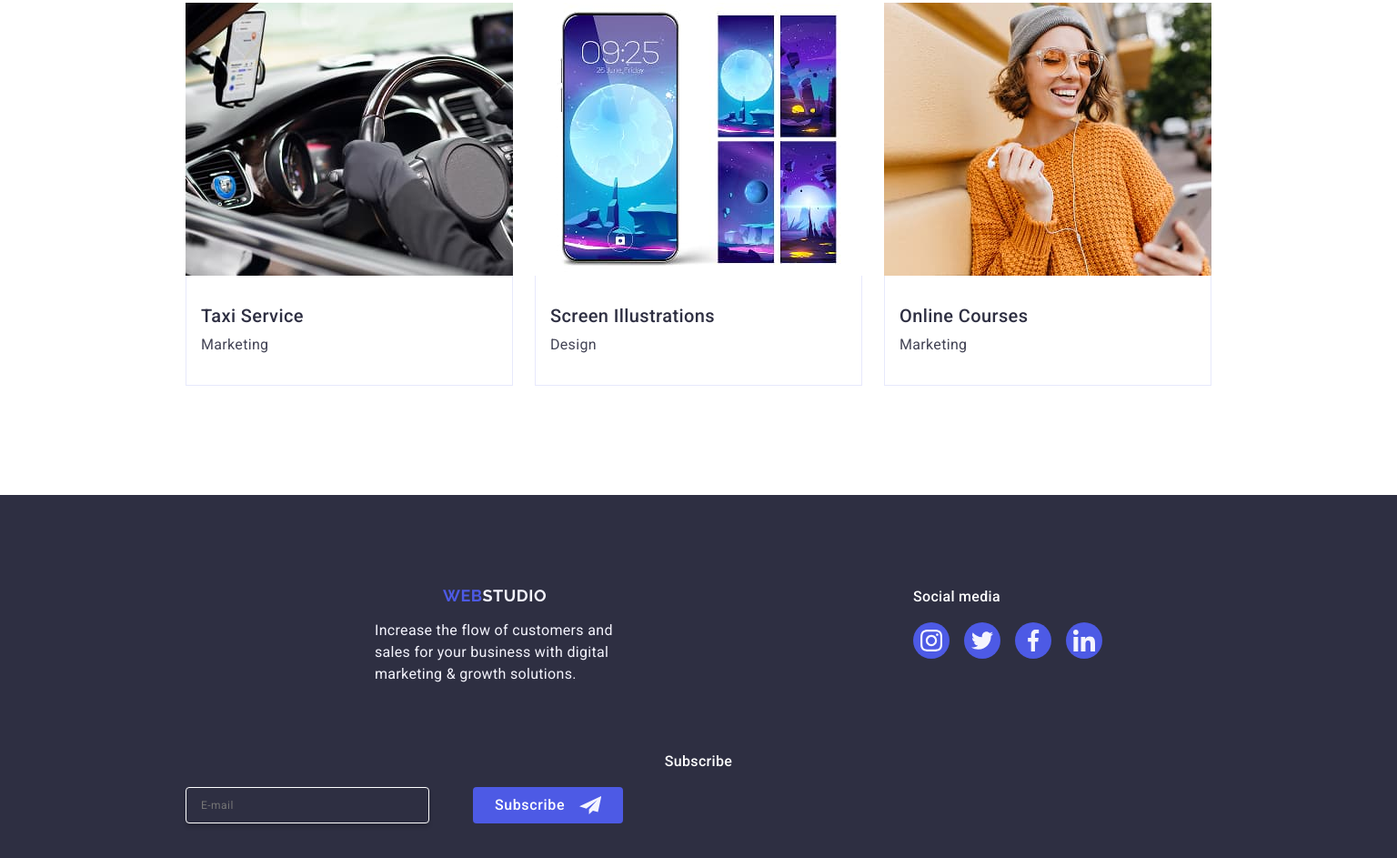
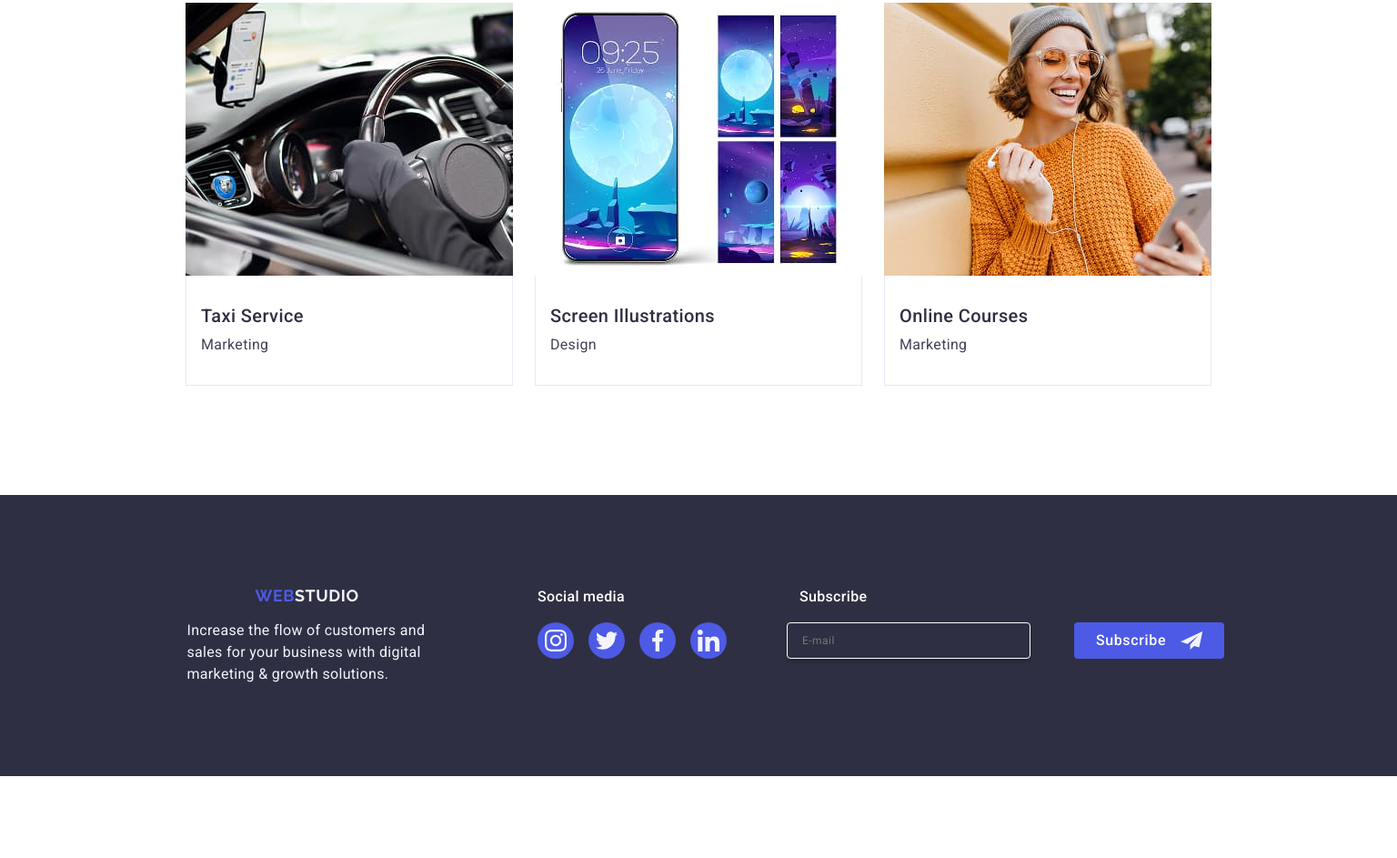
Before and after one commit to JimGear/goit-markup-hw-06, a plain HTML site: page index.html in a window 1536 px wide. Shown: the part 2679-3622 px from the top of the page at 91% size. After the commit the page ends 3532 px from the top, so only its background shows below. Drawn offline with nearby package versions, Linux system fonts and the light colour scheme.

Commit message:
adaptive 02

```diff
--- a/css/style.css
+++ b/css/style.css
@@ -940,6 +940,7 @@ address {
     .footer-container {
         display: flex;
         flex-direction: row;
+        flex-wrap: nowrap;
         align-items: baseline;
         width: 1158px;
         margin-left: 156px;
@@ -966,6 +967,7 @@ address {
 
 @media screen and (min-width:1440px) {
     .footer-info-box {
+        width: 264px;
         margin-right: 120px;
     }
 }
@@ -984,7 +986,7 @@ address {
 
 @media screen and (min-width:1440px) {
     .footer-social-box {
-        margin-right: 120px;
+        margin-right: 80px;
     }
 }
 
@@ -1184,6 +1186,12 @@ address {
 
 .footer-form-box {
     width: 100%;
+}
+
+@media screen and (min-width:1440px) {
+    .footer-form-box {
+        width: 453px;
+    }
 }
 
 .footer-input-email {
@@ -1268,6 +1276,8 @@ address {
 
 @media screen and (min-width:1440px) {
     .footer-form-text {
+        text-align: start;
+        margin-top: 0px;
         margin-bottom: 16px;
         font-weight: 500;
         font-size: 16px;
@@ -1292,6 +1302,7 @@ address {
         gap: 24px;
         display: flex;
         flex-direction: row;
+        justify-content: center;
     }
 }
 
```
